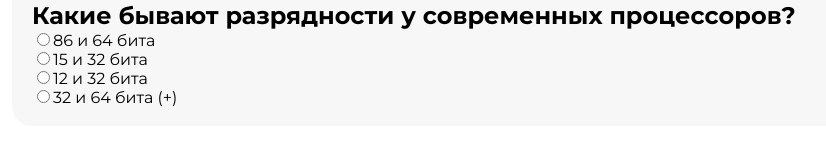
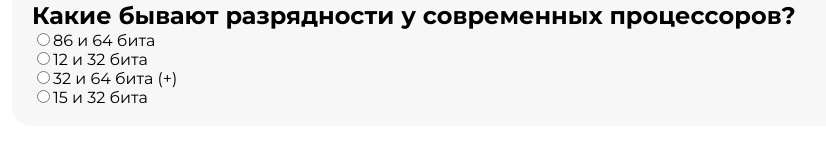
Before and after one commit to iamvldmrbrvkv/test, a React (Vite) app: page / in a window 1280 px wide. Shown: the part 160-306 px from the top of the page, without its empty margins (265-1091 px from the left). Built offline with nearby package versions, Linux system fonts and the light colour scheme.

Commit message:
fix sort

```diff
--- a/src/components/Test.jsx
+++ b/src/components/Test.jsx
@@ -2,7 +2,8 @@ import { data } from "../mocks/data"
 
 export const Test = () => {
   let randomQuestion = Math.floor(Math.random() * data.length)
-  const shuffledAnswers = data[randomQuestion].answers.sort(() => Math.random() - 0.5)
+  const shuffledAnswers = data[randomQuestion].answers.toSorted(() => Math.random() - 0.5)
+
   return (
     <div className="test">
       <h1>Тестирование</h1>
```
